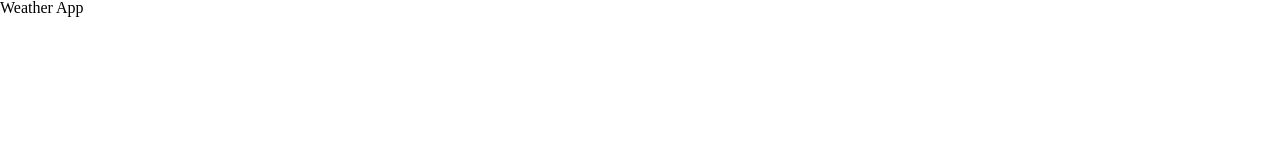
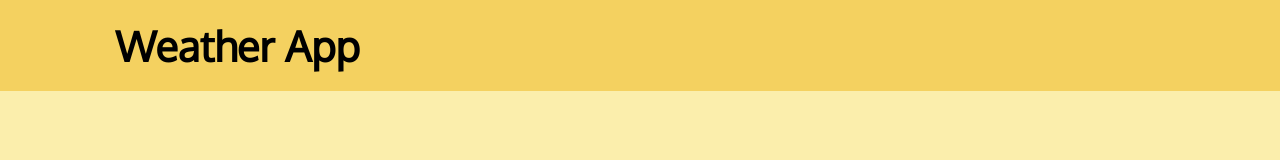
Before and after one commit to DWYLau/weather-app, a website built with webpack: page dist/index.html in a window 1280 px wide. Built offline with nearby package versions, Linux system fonts and the light colour scheme.

Commit message:
Add header, assets, basics styling

```diff
--- a/dist/index.html
+++ b/dist/index.html
@@ -5,11 +5,20 @@
     <meta name="viewport" content="width=device-width, initial-scale=1.0" />
     <title>Weather App</title>
     <link rel="stylesheet" href="style.css" />
-    <link rel="stylesheet" href="reset.css" />
   </head>
   <body>
     <header class="header">
       <h1>Weather App</h1>
     </header>
+
+    <main>
+      <div class="weather-info">
+        <div class="city"></div>
+        <div class="description"></div>
+        <div class="date"></div>
+        <div class="time"></div>
+        <div class="temperature"></div>
+      </div>
+    </main>
   </body>
 </html>
--- a/dist/reset.css
+++ b/dist/reset.css
@@ -88,7 +88,6 @@ video {
   padding: 0;
   border: 0;
   font-size: 100%;
-  font: inherit;
   vertical-align: baseline;
 }
 /* HTML5 display-role reset for older browsers */
--- a/dist/style.css
+++ b/dist/style.css
@@ -0,0 +1,37 @@
+@import url("https://fonts.googleapis.com/css2?family=Inter&family=Oxygen&display=swap");
+
+* {
+  margin: 0;
+  padding: 0;
+  box-sizing: border-box;
+  text-decoration: none;
+  border: none;
+  outline: none;
+  scroll-behavior: smooth;
+  font-family: "Oxygen", sans-serif;
+}
+
+:root {
+  --bg-color: #f4d160;
+  --second-bg-color: #fbeeac;
+  --text-color: #1d5d9b;
+  --main-color: #75c2f6;
+}
+
+body {
+  background: var(--second-bg-color);
+}
+
+.header {
+  font-size: 1.3rem;
+  position: fixed;
+  top: 0;
+  left: 0;
+  width: 100%;
+  padding: 1.2rem 9%;
+  background: var(--bg-color);
+  display: flex;
+  justify-content: space-between;
+  align-items: center;
+  z-index: 100;
+}
```
